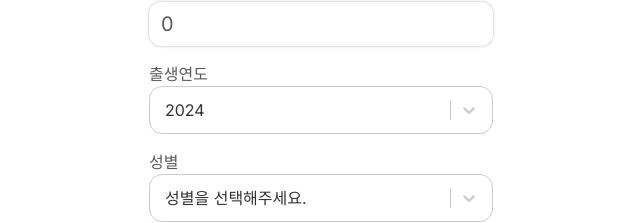
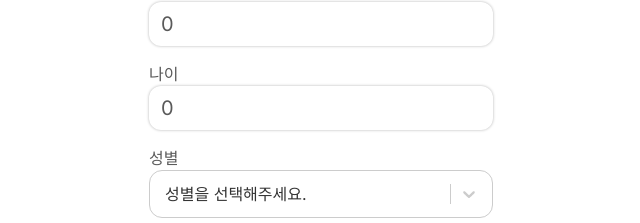
Before and after one commit to mealmory/mealmory_fe, a Next.js app: page /login/user-info in a window 1280 px wide. Shown: the part 317-540 px from the top of the page, without its empty margins (319-959 px from the left). Built offline with nearby package versions, Linux system fonts and the light colour scheme.

Commit message:
출생연도 -> 나이로 변경

```diff
--- a/src/app/login/user-info/page.tsx
+++ b/src/app/login/user-info/page.tsx
@@ -14,11 +14,11 @@ export default function UserInfo() {
     nickname: "분노 그 잡채",
   };
   const [selectedOption, setSelectedOption] = useState({
-    birth: new Date().getFullYear(),
     gender: 0,
     actLevel: 0,
   });
   const [inputValue, setInputValue] = useState({
+    age: 0,
     height: 0,
     weight: 0,
   });
@@ -41,7 +41,8 @@ export default function UserInfo() {
             handleChange={(e) => {
               setInputValue((prev) => ({
                 ...prev,
-                [name as keyof typeof inputValue]: Number(e.target.value),
+                [name as keyof typeof inputValue]:
+                  type === "number" ? Number(e.target.value) : e.target.value,
               }));
             }}
           />
--- a/src/constants/userConstants.ts
+++ b/src/constants/userConstants.ts
@@ -2,16 +2,9 @@ export const USER_INFO_FORM_LABEL = {
   inputList: [
     { label: "키", name: "height", type: "number" },
     { label: "체중", name: "weight", type: "number" },
+    { label: "나이", name: "age", type: "number" },
   ],
   selectList: [
-    {
-      name: "birth",
-      label: "출생연도",
-      options: Array.from({ length: 100 }, (_, i) => {
-        const value = new Date().getFullYear() - i;
-        return { label: value.toString(), value };
-      }),
-    },
     {
       name: "gender",
       label: "성별",
```
